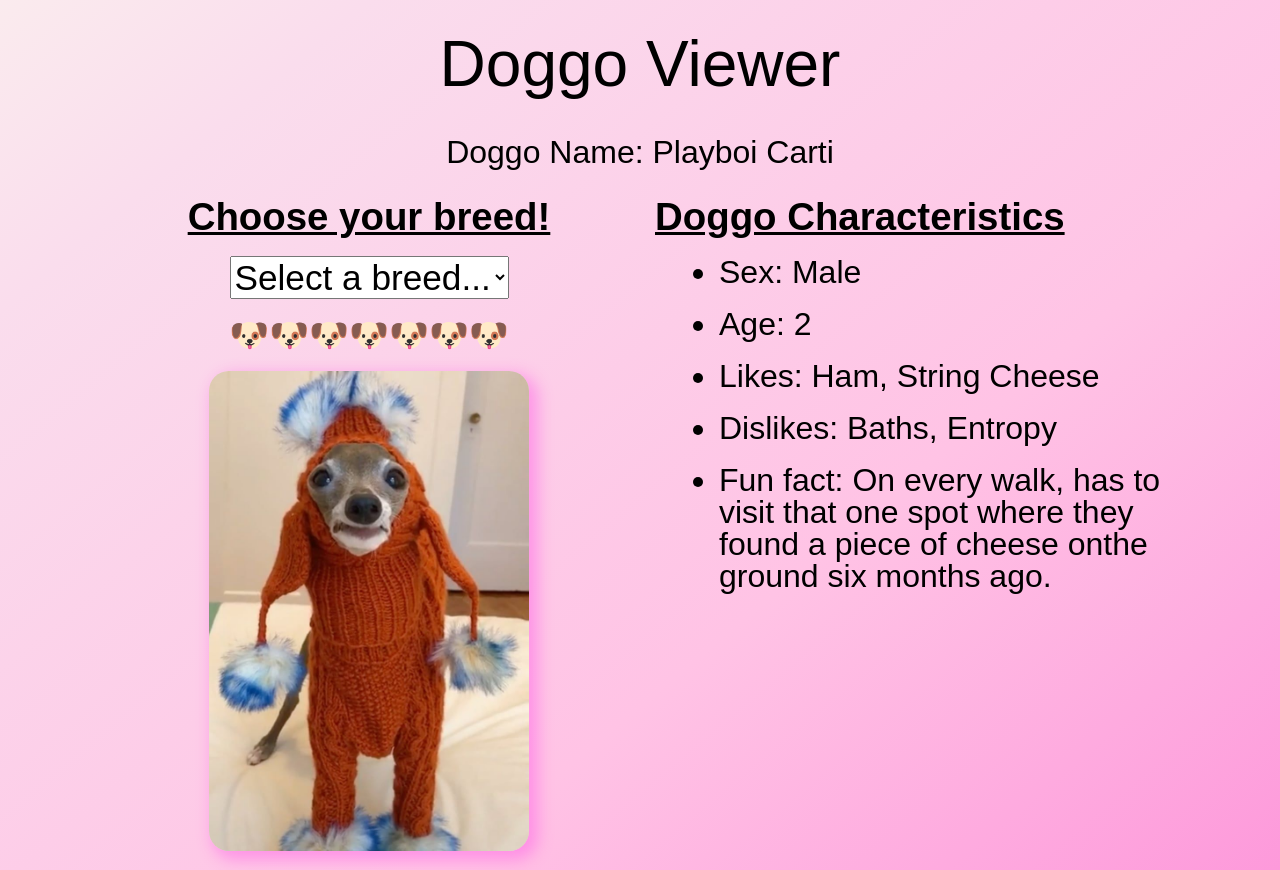
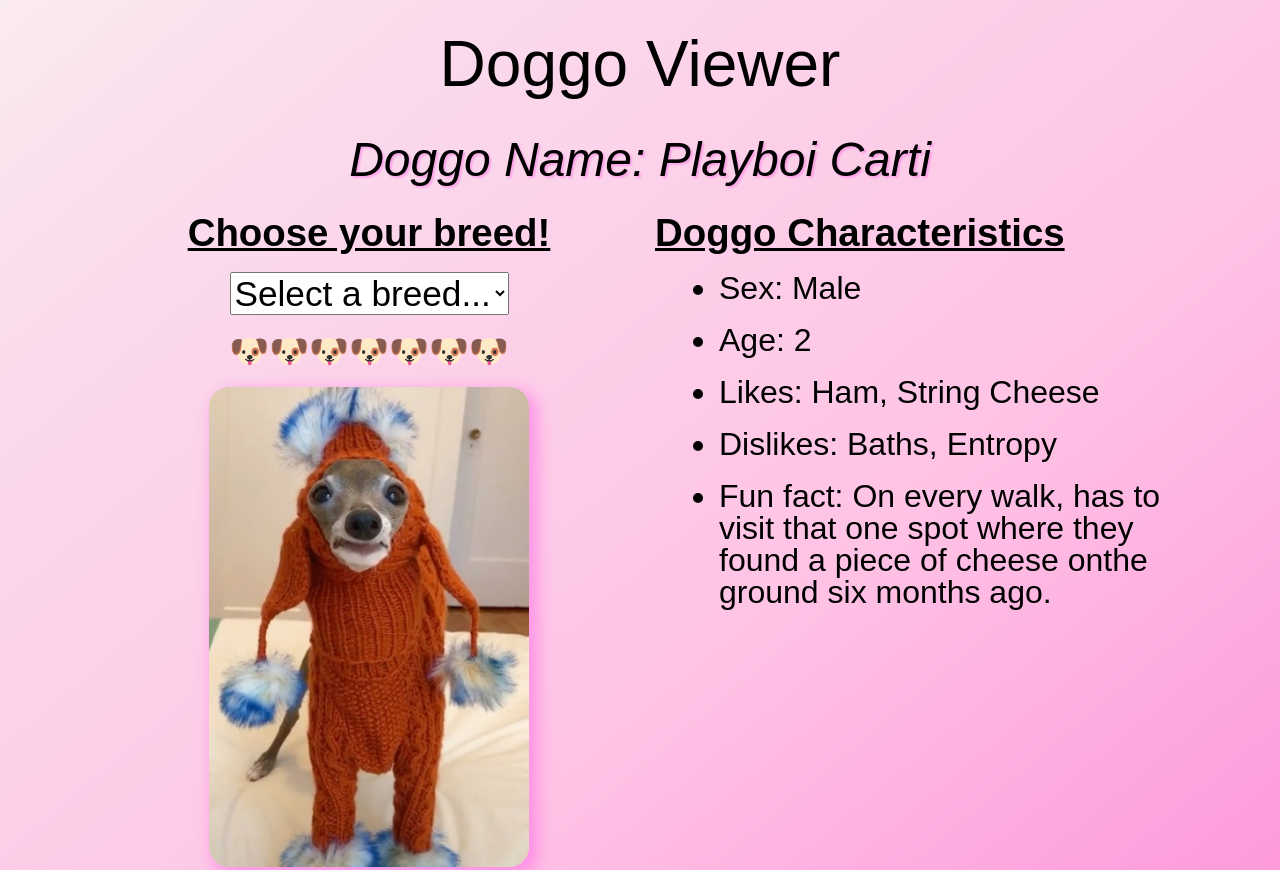
Before and after one commit to alexisintech/dog-generator, a plain HTML site: page index.html in a window 1280 px wide. Shown: the top 870 px of the page. Drawn offline with Linux system fonts and the light colour scheme; no server answers.

Commit message:
Update style.css

```diff
--- a/style.css
+++ b/style.css
@@ -90,6 +90,13 @@ select {
     gap: 30px;
     justify-content: center;
 }
+
+#dog-name {
+    font-size: 1.5em;
+    font-style: italic;
+    text-shadow: 2px 2px 2px rgba(252, 115, 231, 0.49);
+}
+
 /*******************************************************************************************************
  Left column
 *******************************************************************************************************/
```
